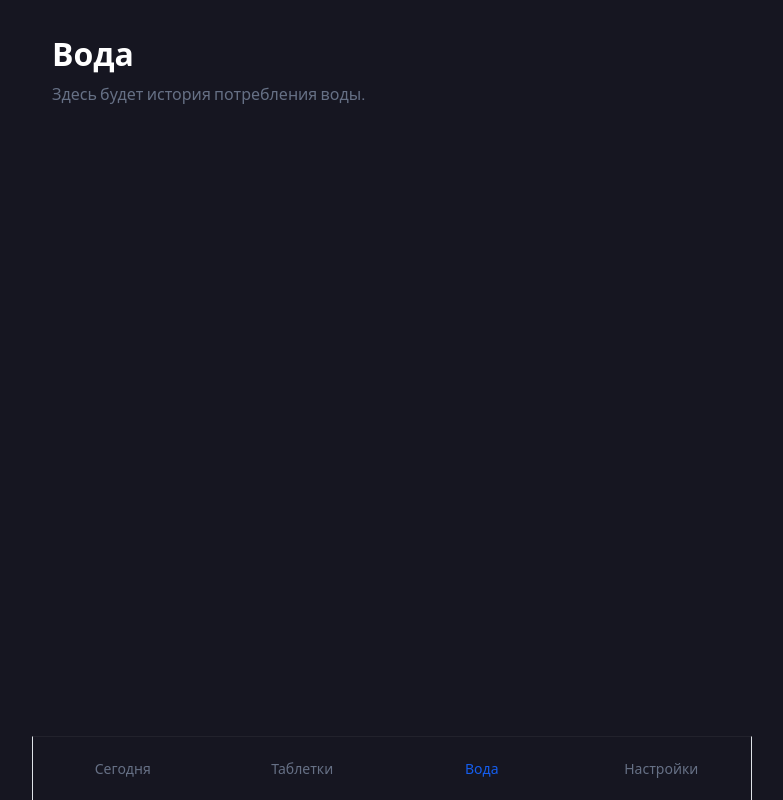
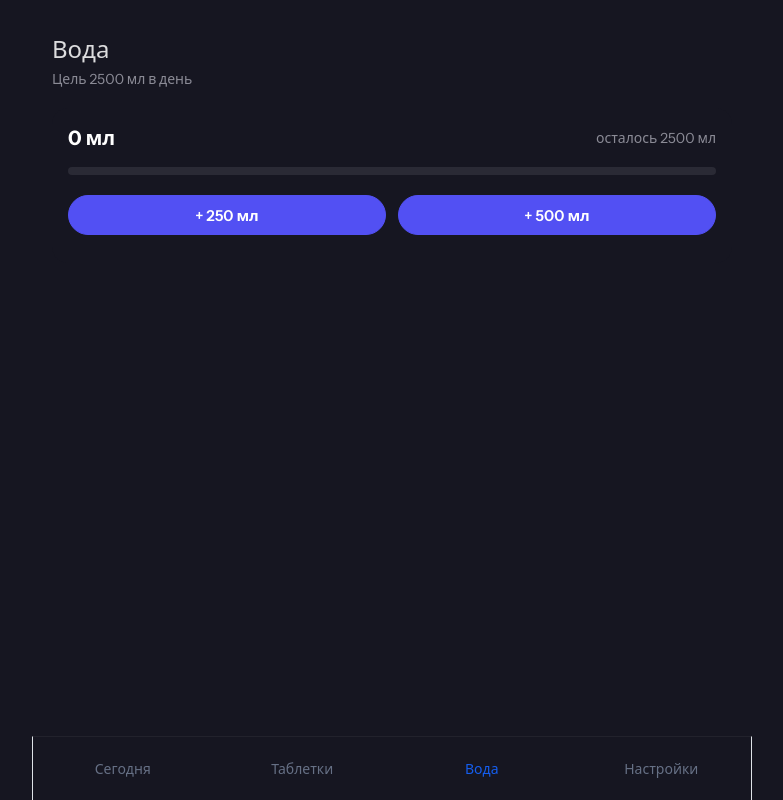
Before and after one commit to VadimRuslanch/Water-Pills, a React (Vite) app: page /water in a window 1280 px wide. Shown: the whole page, without its empty margins (248-1031 px from the left). Built offline with nearby package versions, Linux system fonts and the light colour scheme.

Commit message:
Экран вода

```diff
--- a/src/app/styles/index.css
+++ b/src/app/styles/index.css
@@ -505,3 +505,72 @@ select {
    width: 16px;
    height: 16px;
  }
+ /* ===== Экран "Вода" (отдельная страница) ===== */
+ .water-page {
+   display: flex;
+   flex-direction: column;
+   gap: 20px;
+ }
+
+ .water-page-header h1 {
+   font-size: 24px;
+   font-weight: 400;
+   margin: 0;
+   color: rgba(255, 255, 255, 0.85);
+ }
+
+ .water-page-header .date {
+   color: #8b8b96;
+   font-size: 14px;
+   margin: 4px 0 0;
+ }
+
+ .water-page-card {
+   background-color: #161621;
+   border-radius: 16px;
+   padding: 16px;
+ }
+
+ .water-page-row {
+   display: flex;
+   justify-content: space-between;
+   align-items: center;
+   margin-bottom: 16px;
+ }
+
+ .water-page-amount {
+   font-size: 20px;
+   font-weight: 700;
+   color: #ffffff;
+ }
+
+ .water-page-remaining {
+   color: #8b8b96;
+   font-size: 14px;
+ }
+
+ .water-page-progress {
+   width: 100%;
+   height: 8px;
+   background-color: #2a2a35;
+   border-radius: 4px;
+   overflow: hidden;
+   margin-bottom: 20px;
+ }
+
+ .water-page-progress-fill {
+   height: 100%;
+   background-color: #5250f3;
+   border-radius: 4px;
+   transition: width 0.3s ease;
+ }
+
+ .water-page-buttons {
+   display: flex;
+   gap: 12px;
+   margin-bottom: 12px;
+ }
+
+ .water-page-buttons .today-btn {
+   flex: 1;
+ }
--- a/src/pages/water/ui/WaterPage.tsx
+++ b/src/pages/water/ui/WaterPage.tsx
@@ -1,10 +1,49 @@
-import { PagePlaceholder } from '../../../shared/ui/PagePlaceholder'
+import { useWaterStore } from "../../../entities/water/model";
 
 export function WaterPage() {
+  const goal = useWaterStore((state) => state.goal);
+  const entries = useWaterStore((state) => state.entries);
+  const addWater = useWaterStore((state) => state.addWater);
+
+  const amount = entries.reduce((total, entry) => total + entry.amount, 0);
+  const remaining = Math.max(goal - amount, 0);
+  const percent = Math.min((amount / goal) * 100, 100);
+
   return (
-    <PagePlaceholder
-      title="Вода"
-      description="Здесь будет история потребления воды."
-    />
-  )
+    <div className="water-page">
+      <header className="water-page-header">
+        <h1>Вода</h1>
+        <p className="date">Цель {goal} мл в день</p>
+      </header>
+
+      <div className="water-page-card">
+        <div className="water-page-row">
+          <span className="water-page-amount">{amount} мл</span>
+          <span className="water-page-remaining">осталось {remaining} мл</span>
+        </div>
+
+        <div className="water-page-progress">
+          <div
+            className="water-page-progress-fill"
+            style={{ width: `${percent}%` }}
+          />
+        </div>
+
+        <div className="water-page-buttons">
+          <button
+            className="today-btn today-btn-primary"
+            onClick={() => addWater(250)}
+          >
+            + 250 мл
+          </button>
+          <button
+            className="today-btn today-btn-primary"
+            onClick={() => addWater(500)}
+          >
+            + 500 мл
+          </button>
+        </div>
+      </div>
+    </div>
+  );
 }
```
